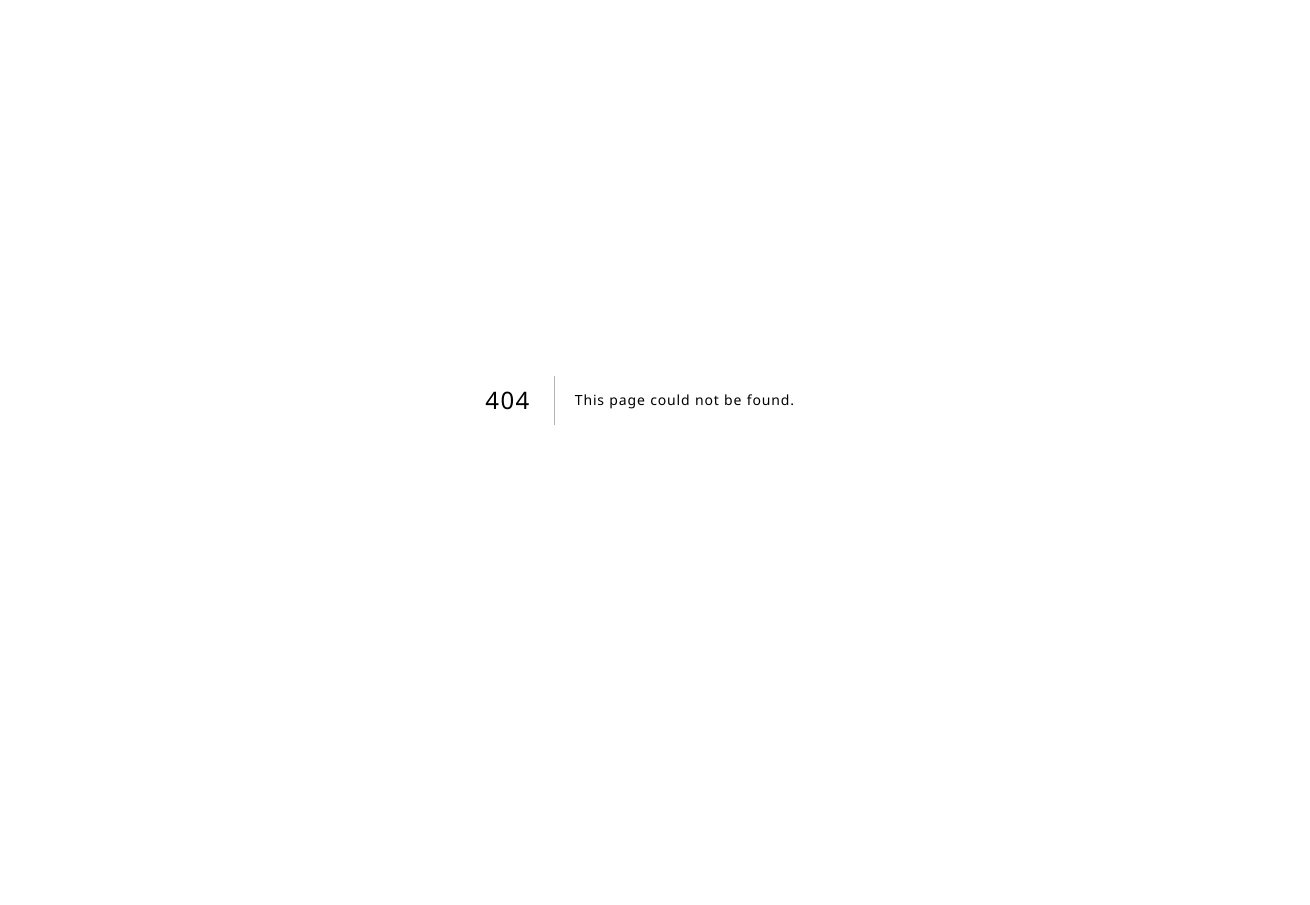
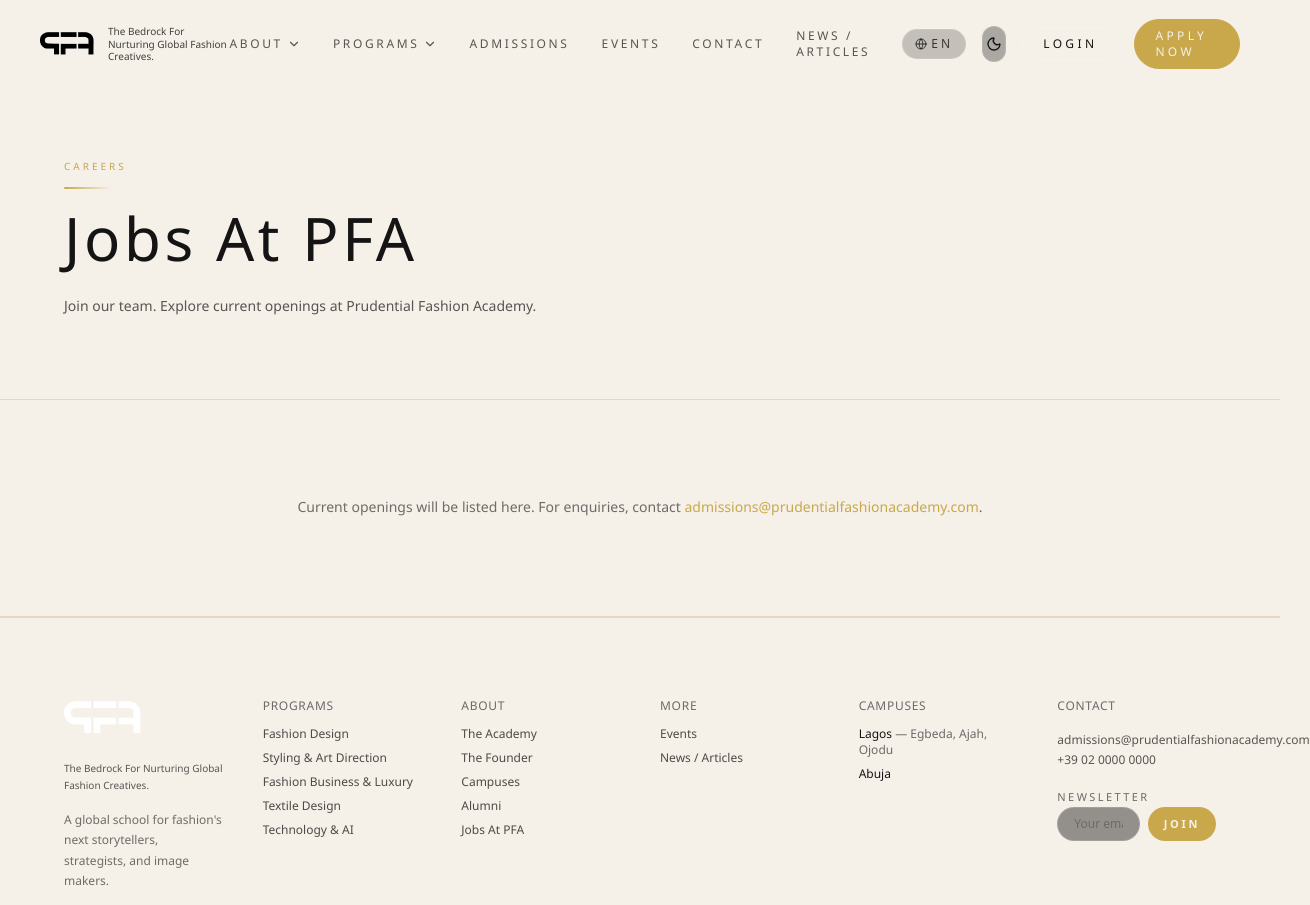
Before and after one commit to Nonyd/fashion-academy, a Next.js app: page /jobs in a window 1280 px wide. Before the commit this address had no page. Shown: the top 905 px of the page, 1310 px wide, since content can reach past the window. Before the commit the page ends 800 px from the top, so only its background shows below. Built offline with nearby package versions, Linux system fonts and the light colour scheme.

Commit message:
Update Navbar and Footer components to enhance navigation and information structure. Add new "About" section with detailed links, adjust program names for clarity, and reorganize Footer links for improved consistency and accessibility.

```diff
--- /dev/null
+++ b/app/jobs/page.tsx
@@ -0,0 +1,39 @@
+import type { Metadata } from "next";
+import Navbar from "@/components/layout/Navbar";
+import Footer from "@/components/sections/Footer";
+import PageHero from "@/components/layout/PageHero";
+
+export const metadata: Metadata = {
+  title: "Jobs At PFA | Prudential Fashion Academy",
+  description: "Careers and job opportunities at Prudential Fashion Academy.",
+};
+
+export default function JobsPage() {
+  return (
+    <>
+      <Navbar />
+      <main id="main" className="relative overflow-hidden">
+        <PageHero
+          label="Careers"
+          title="Jobs At PFA"
+          description="Join our team. Explore current openings at Prudential Fashion Academy."
+        />
+        <section className="border-b border-[var(--color-charcoal)] bg-[var(--color-noir)] px-6 py-20 lg:px-10 lg:py-24">
+          <div className="mx-auto max-w-6xl">
+            <p className="text-center text-sm text-[var(--color-ivory)]/60">
+              Current openings will be listed here. For enquiries, contact{" "}
+              <a
+                href="mailto:admissions@prudentialfashionacademy.com"
+                className="text-[var(--color-gold)] hover:underline"
+              >
+                admissions@prudentialfashionacademy.com
+              </a>
+              .
+            </p>
+          </div>
+        </section>
+      </main>
+      <Footer />
+    </>
+  );
+}
--- /dev/null
+++ b/app/news/page.tsx
@@ -0,0 +1,32 @@
+import type { Metadata } from "next";
+import Navbar from "@/components/layout/Navbar";
+import Footer from "@/components/sections/Footer";
+import PageHero from "@/components/layout/PageHero";
+
+export const metadata: Metadata = {
+  title: "News & Articles | Prudential Fashion Academy",
+  description: "Latest news, articles, and updates from Prudential Fashion Academy.",
+};
+
+export default function NewsPage() {
+  return (
+    <>
+      <Navbar />
+      <main id="main" className="relative overflow-hidden">
+        <PageHero
+          label="News & Articles"
+          title="Latest from PFA"
+          description="Updates, features, and stories from Prudential Fashion Academy and our community."
+        />
+        <section className="border-b border-[var(--color-charcoal)] bg-[var(--color-noir)] px-6 py-20 lg:px-10 lg:py-24">
+          <div className="mx-auto max-w-6xl">
+            <p className="text-center text-sm text-[var(--color-ivory)]/60">
+              News and articles coming soon.
+            </p>
+          </div>
+        </section>
+      </main>
+      <Footer />
+    </>
+  );
+}
--- a/components/layout/Navbar.tsx
+++ b/components/layout/Navbar.tsx
@@ -13,24 +13,32 @@ type NavItem = { label: string; href: string; children?: NavLink[] };
 
 const NAV_ITEMS: NavItem[] = [
   {
+    label: "About",
+    href: "/about",
+    children: [
+      { label: "The Academy", href: "/about" },
+      { label: "The Founder", href: "/faculty" },
+      { label: "Campuses", href: "/about" },
+      { label: "Alumni", href: "/alumni" },
+      { label: "Jobs At PFA", href: "/jobs" },
+    ],
+  },
+  {
     label: "Programs",
     href: "/programs",
     children: [
-      { label: "All programs", href: "/programs" },
       { label: "Fashion Design", href: "/programs" },
       { label: "Styling & Art Direction", href: "/programs" },
-      { label: "Fashion Business & Luxury", href: "/programs" },
+      { label: "Fashion Business & Luxury Management", href: "/programs" },
       { label: "Textile Design", href: "/programs" },
       { label: "Fashion Photography", href: "/programs" },
       { label: "Fashion Technology & AI", href: "/programs" },
     ],
   },
-  { label: "Faculty", href: "/faculty" },
   { label: "Admissions", href: "/admissions" },
-  { label: "About", href: "/about" },
   { label: "Events", href: "/events" },
   { label: "Contact", href: "/contact" },
-  { label: "Alumni", href: "/alumni" },
+  { label: "News / Articles", href: "/news" },
 ];
 
 const LANGUAGES = [
--- a/components/sections/Footer.tsx
+++ b/components/sections/Footer.tsx
@@ -6,7 +6,7 @@ export default function Footer() {
   return (
     <footer className="border-t border-[var(--color-charcoal)] bg-[var(--color-noir)] px-6 pb-6 pt-16 lg:px-10 lg:pt-20">
       <div className="mx-auto max-w-6xl">
-        <div className="grid gap-10 text-sm text-[var(--color-ivory)]/75 md:grid-cols-2 lg:grid-cols-5">
+        <div className="grid gap-10 text-sm text-[var(--color-ivory)]/75 md:grid-cols-2 lg:grid-cols-6">
           <div className="space-y-4">
             <Link href="/" className="inline-block focus:outline-none focus-visible:ring-2 focus-visible:ring-[var(--color-gold)]" aria-label="Prudential Fashion Academy – Home">
               <Image
@@ -77,27 +77,44 @@ export default function Footer() {
             <ul className="mt-3 space-y-2 text-xs">
               <li>
                 <Link href="/about" className="hover:text-[var(--color-ivory)]">
-                  About the Academy
+                  The Academy
                 </Link>
               </li>
               <li>
                 <Link href="/faculty" className="hover:text-[var(--color-ivory)]">
-                  Faculty
+                  The Founder
                 </Link>
               </li>
+              <li>
+                <Link href="/about" className="hover:text-[var(--color-ivory)]">
+                  Campuses
+                </Link>
+              </li>
+              <li>
+                <Link href="/alumni" className="hover:text-[var(--color-ivory)]">
+                  Alumni
+                </Link>
+              </li>
+              <li>
+                <Link href="/jobs" className="hover:text-[var(--color-ivory)]">
+                  Jobs At PFA
+                </Link>
+              </li>
+            </ul>
+          </div>
+          <div>
+            <h3 className="text-xs font-medium uppercase tracking-[0.26em] text-[var(--color-muted)]">
+              More
+            </h3>
+            <ul className="mt-3 space-y-2 text-xs">
               <li>
                 <Link href="/events" className="hover:text-[var(--color-ivory)]">
                   Events
                 </Link>
               </li>
               <li>
-                <Link href="/" className="hover:text-[var(--color-ivory)]">
-                  Press & Careers
-                </Link>
-              </li>
-              <li>
-                <Link href="/alumni" className="hover:text-[var(--color-ivory)]">
-                  Alumni
+                <Link href="/news" className="hover:text-[var(--color-ivory)]">
+                  News / Articles
                 </Link>
               </li>
             </ul>
```
